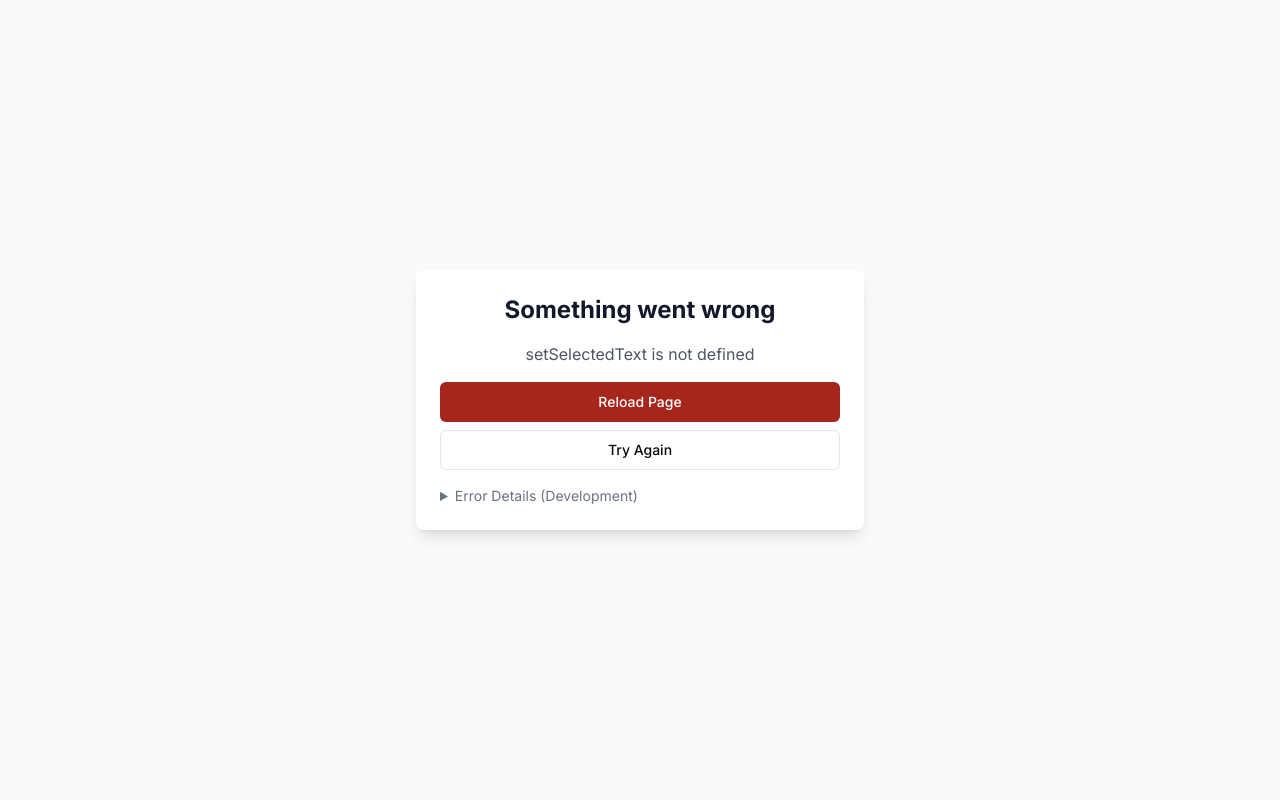
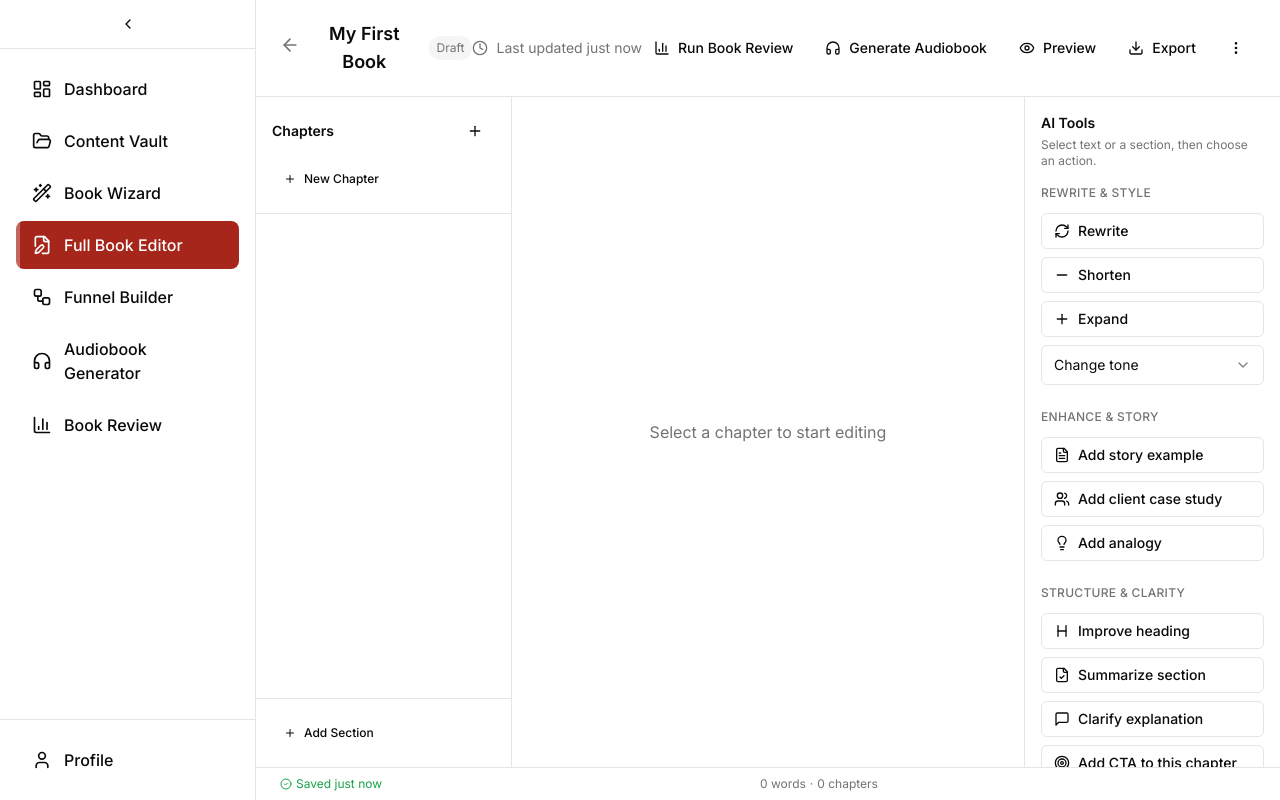
Before and after one commit to timjohn2002/real-growth-labs, a Next.js app: page /dashboard/book-editor in a window 1280 px wide. Built offline with nearby package versions, Linux system fonts and the light colour scheme.

Commit message:
Fix TypeScript error: add missing selectedText state variable

```diff
--- a/app/dashboard/book-editor/page.tsx
+++ b/app/dashboard/book-editor/page.tsx
@@ -30,6 +30,7 @@ export default function FullBookEditorPage() {
   const [isAudiobookModalOpen, setIsAudiobookModalOpen] = useState(false)
   const [totalWordCount, setTotalWordCount] = useState(0)
   const [isLoading, setIsLoading] = useState(false)
+  const [selectedText, setSelectedText] = useState("")
 
   const [chapters, setChapters] = useState<Chapter[]>([])
 
```
